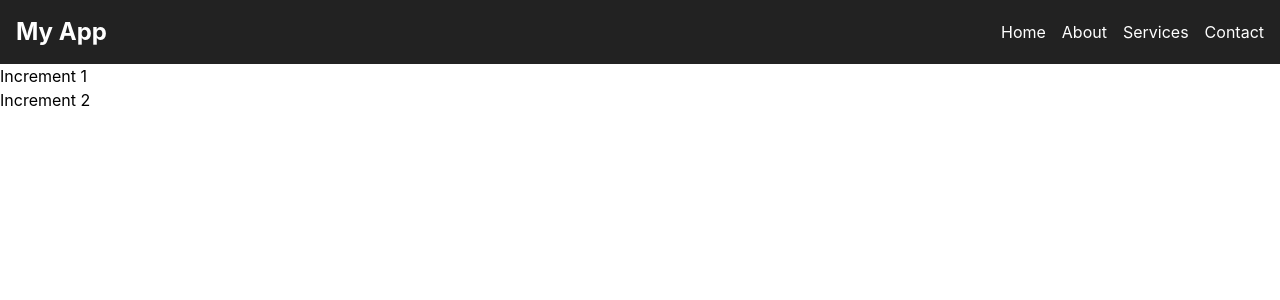
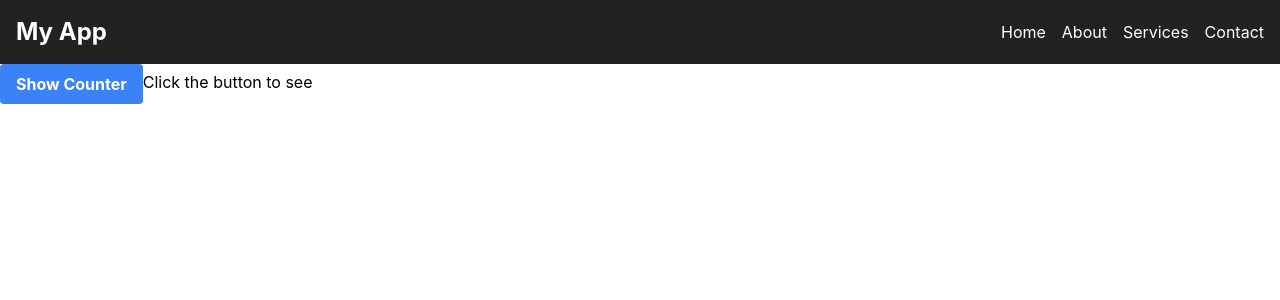
Before and after one commit to Kaustubh0511/Pract_React, a React (Create React App) app: page / in a window 1280 px wide. Shown: the top 300 px of the page. Built offline with nearby package versions, Linux system fonts and the light colour scheme.

Commit message:
Cleaup in UseEffect

```diff
--- a/src/App.js
+++ b/src/App.js
@@ -2,6 +2,7 @@ import {useState,useEffect} from 'react';
 import Header from "./components/Header";
 import Card from "./Card";
 import Main from './Main';
+import Counter from './Counter';
 
 function App() {
   // let [titleName,setTitleName] = useState('Hey Guys!!!');
@@ -10,22 +11,21 @@ function App() {
   // const change = () =>{
   //     setTitleName("What's up buddy");
   // }
-  let [counter1,setCounter1] =  useState(0);
-  let [counter2,setCounter2] =  useState(0);
+  // let [counter1,setCounter1] =  useState(0);
+  // let [counter2,setCounter2] =  useState(0);
 
 
-  useEffect(() =>{
-    alert('performing side effects')
-  },[counter1])
+  // useEffect(() =>{
+  //   alert('performing side effects')
+  // },[counter1])
   return (
     <div>
       <Header class="bg-[#222]"/>
       {/* <Card title={titleName} description="Learning Props" changeTitle={change}/>
       <Card /> */}
       {/* <Main /> */}
-      {alert('Page Rendering')}
-      <button onClick={() =>{setCounter1(counter1+1)}}>Increment 1</button><br/>
-      <button onClick={() => {setCounter2(counter2+1)}}>Increment 2</button>
+      {/* {alert('Page Rendering')} */}
+      <Counter />
     </div>
   );
 }
--- /dev/null
+++ b/src/Counter.js
@@ -0,0 +1,30 @@
+import { useEffect, useState } from "react";
+
+const Counter = () =>{
+    const [counterState,setCounterState] =  useState(true);
+    const [count,setCount] =  useState(0);
+
+    function handleClick(){
+        setCounterState(!counterState);
+    }
+
+    useEffect(() =>{
+        const timer = setInterval(() =>setCount(count+1),5000);
+
+        return(() =>{
+            clearInterval(timer);
+        })
+    },[])
+
+    return(
+        <div>
+            <button onClick={handleClick}
+            class="bg-blue-500 hover:bg-blue-700 text-white font-bold py-2 px-4 rounded justify-center align-middle">
+            {counterState ? "Show Counter" : "Hide Counter"}
+            </button>
+            {counterState ?  "Click the button to see":<div>Counter is : {count}</div>}
+        </div>
+    )
+}
+
+export default Counter;
```
